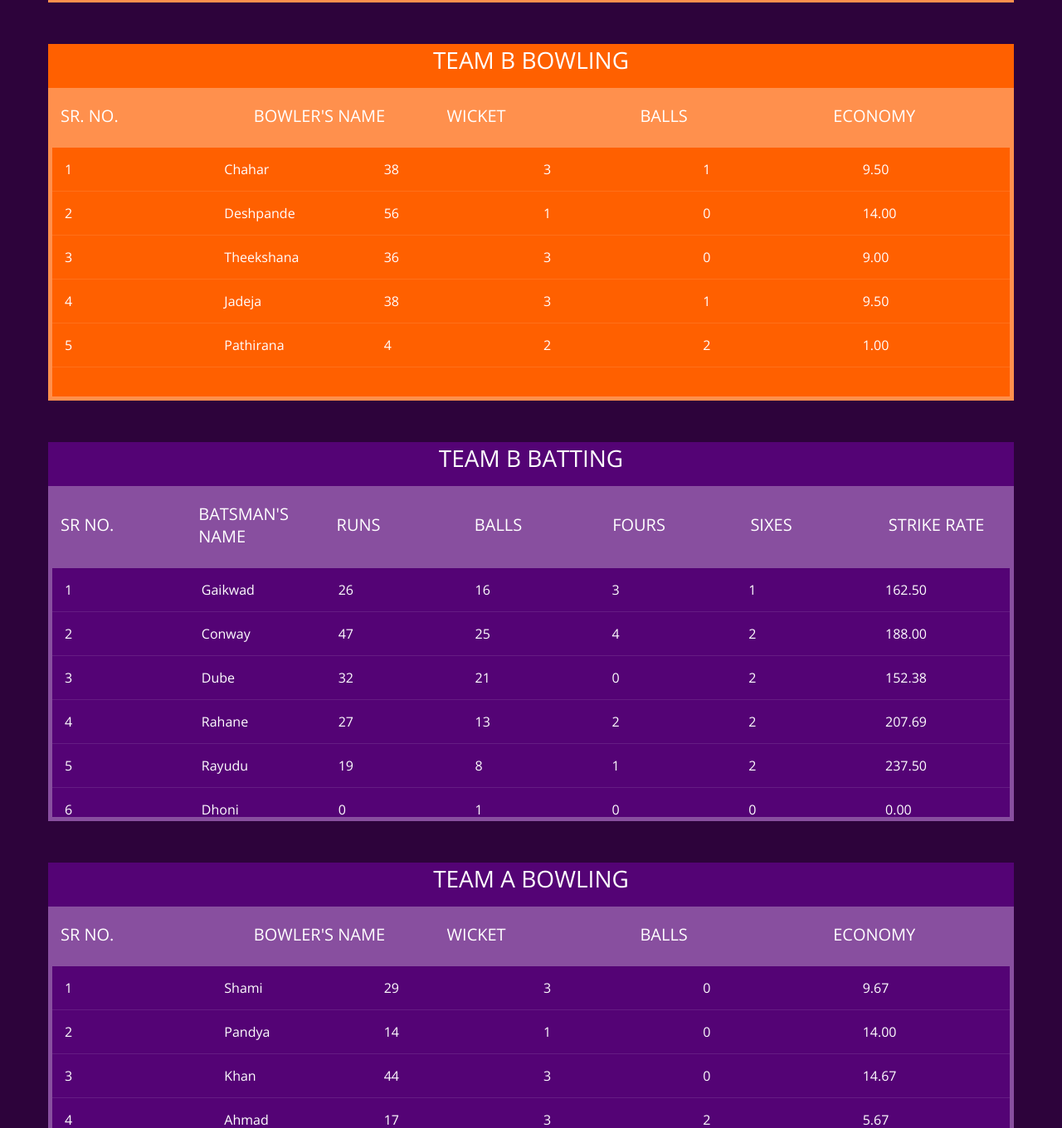
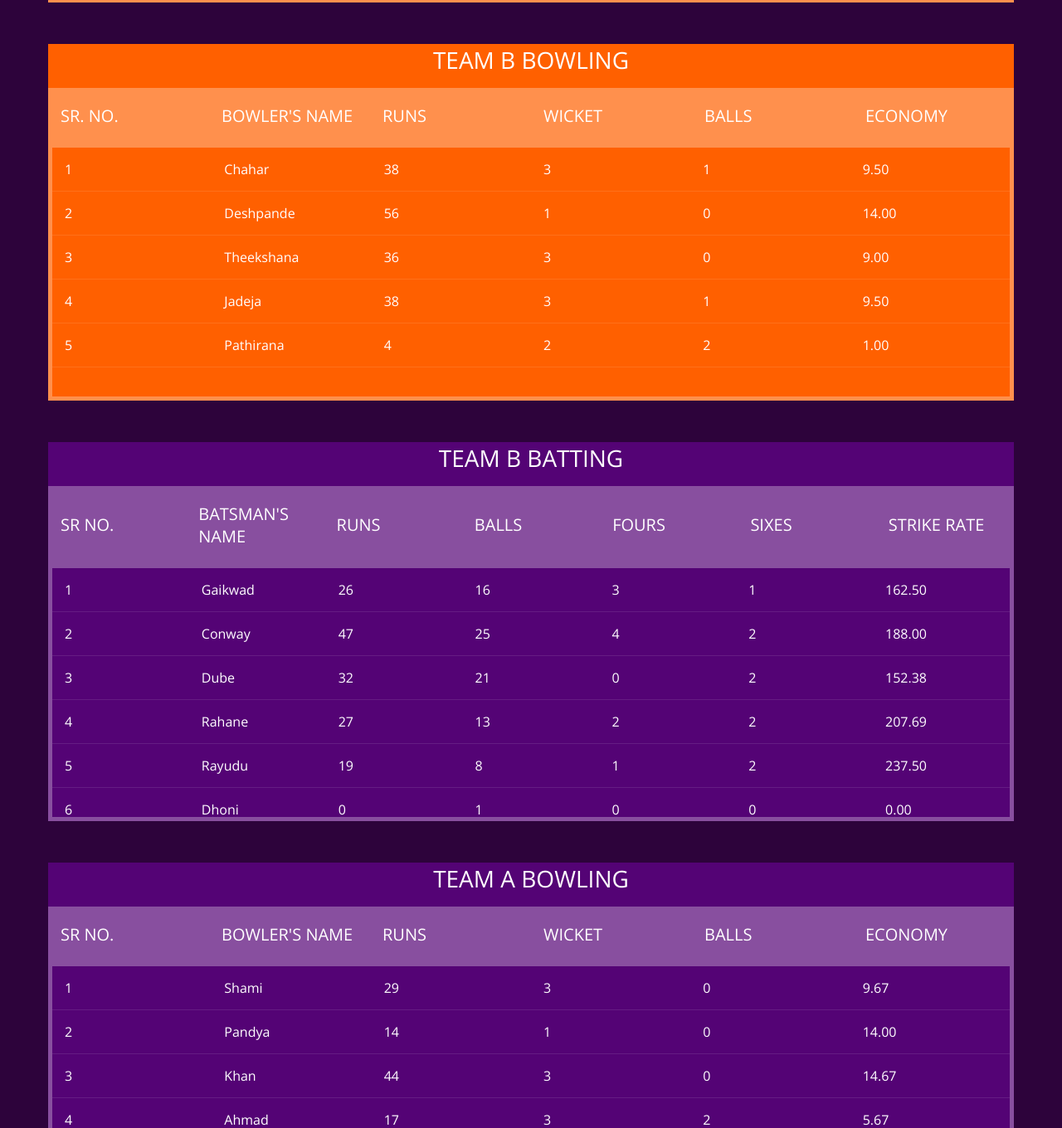
Before and after one commit to callmeVAMP/ghj, a plain HTML site: page index.html in a window 1280 px wide. Shown: the part 1215-2575 px from the top of the page at 83% size. Drawn offline with nearby package versions, Linux system fonts and the light colour scheme.

Commit message:
Update index.html
added runs

```diff
--- a/index.html
+++ b/index.html
@@ -78,6 +78,7 @@
     <thead><tr>
     <th>Sr. no.</th>
     <th>Bowler's Name</th>
+    <th>Runs</th>
     <th>Wicket</th>
     <th>Balls</th>
     <th>Economy</th>
@@ -182,6 +183,7 @@
     <section class="teamb"><h1 class="text">TEAM A BOWLING</h1><div class="tbl-header"><table cellpadding="0" cellspacing="0" border="0"><thead><tr>
     <th class="b1">Sr no.</th>
     <th class="b1">Bowler's Name</th>
+    <th class="b1">Runs</th>
     <th class="b1">Wicket</th>
     <th class="b1">Balls</th>
     <th class="b1">Economy</th>
```
